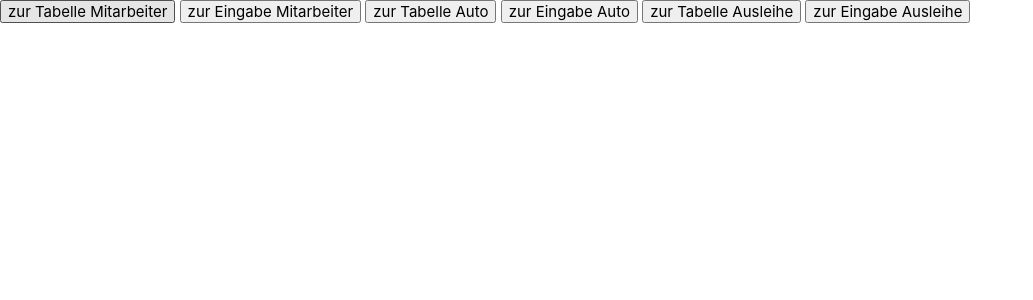
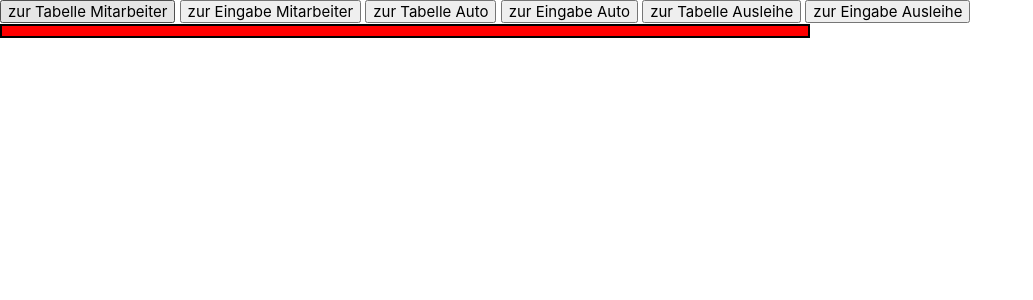
Before and after one commit to RolfHa/companyRolf, a PHP site: template views/beginHtml.php in a window 1280 px wide. Shown: the top 300 px of the page, without its empty margins (0-1033 px from the left). Run offline with PHP 8.4, Linux system fonts and the light colour scheme; the template is opened without the code that fills it, so the values that code supplies are empty; some libraries are stand-ins or nearby versions.

Commit message:
user-message im view eingebaut, FK constraint wird abgefragt

```diff
--- a/views/beginHtml.php
+++ b/views/beginHtml.php
@@ -14,7 +14,19 @@
         td, th{
             padding: 10px;
         }
+        .message {
+            background-color: red;
+            color: white;
+            font-size: 20px;
+            text-align: center;
+            border: 2px solid black;
+            padding: 5px;
+            width: 810px;
+
+        }
     </style>
 </head>
 <body>
 <?php include 'views/navigation.php'; ?>
+<!-- Nachricht an user, wenn er etwas nicht ausführen lassen kann z.B. Verstoß gegen FK- Constarint -->
+<div class="message"><?php echo $e->getMessage(); ?></div>
```
Also changed, not shown: controllers/DeleteController.php (+7 -0 lines).
